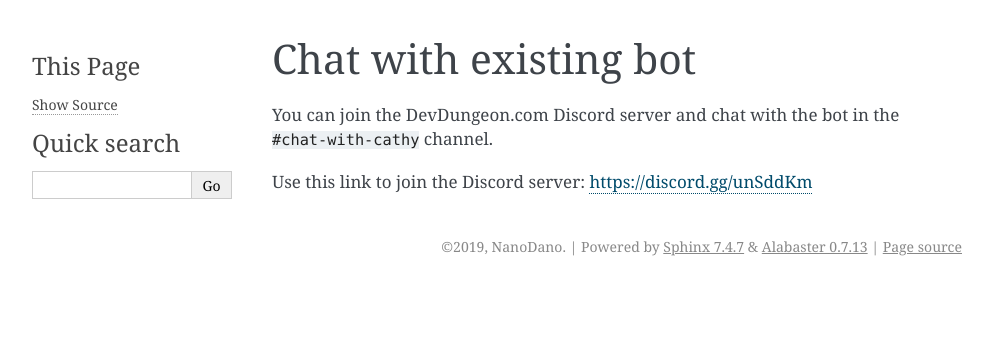
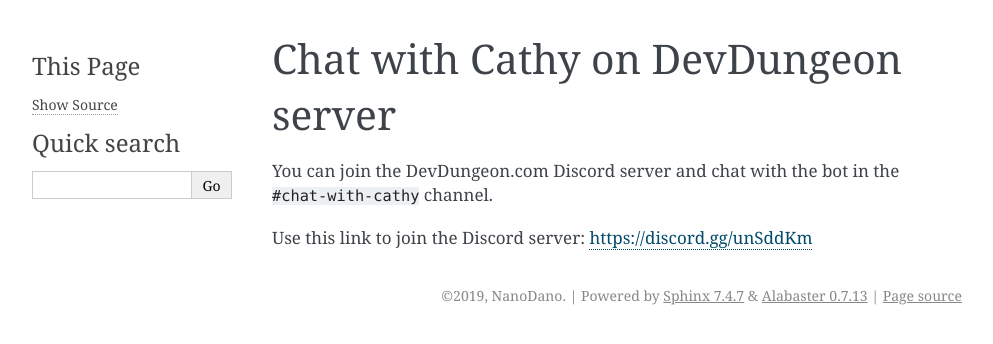
Before and after one commit to DevDungeon/Cathy, a Sphinx documentation site: the page built from docs/pages/chat-with-existing-bot.rst, in a window 1280 px wide. Shown: the top 344 px of the page, without its empty margins (148-1141 px from the left). Built offline with Sphinx 7.4.7, drawn with Linux system fonts in a browser that asks for light colours.

Commit message:
Tweaking doc titles

```diff
--- a/docs/pages/chat-with-existing-bot.rst
+++ b/docs/pages/chat-with-existing-bot.rst
@@ -1,6 +1,6 @@
-======================
-Chat with existing bot
-======================
+====================================
+Chat with Cathy on DevDungeon server
+====================================
 
 You can join the DevDungeon.com Discord server and chat with the bot in the ``#chat-with-cathy`` channel.
 
```
